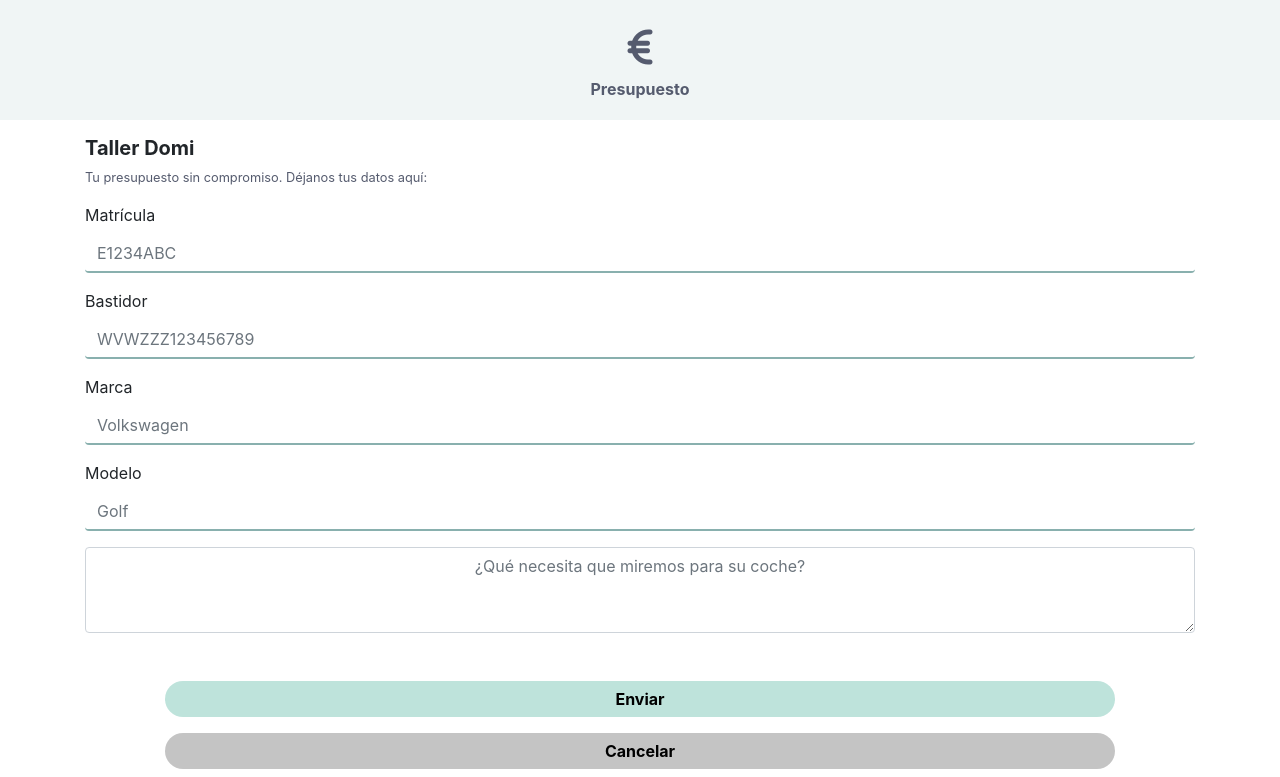
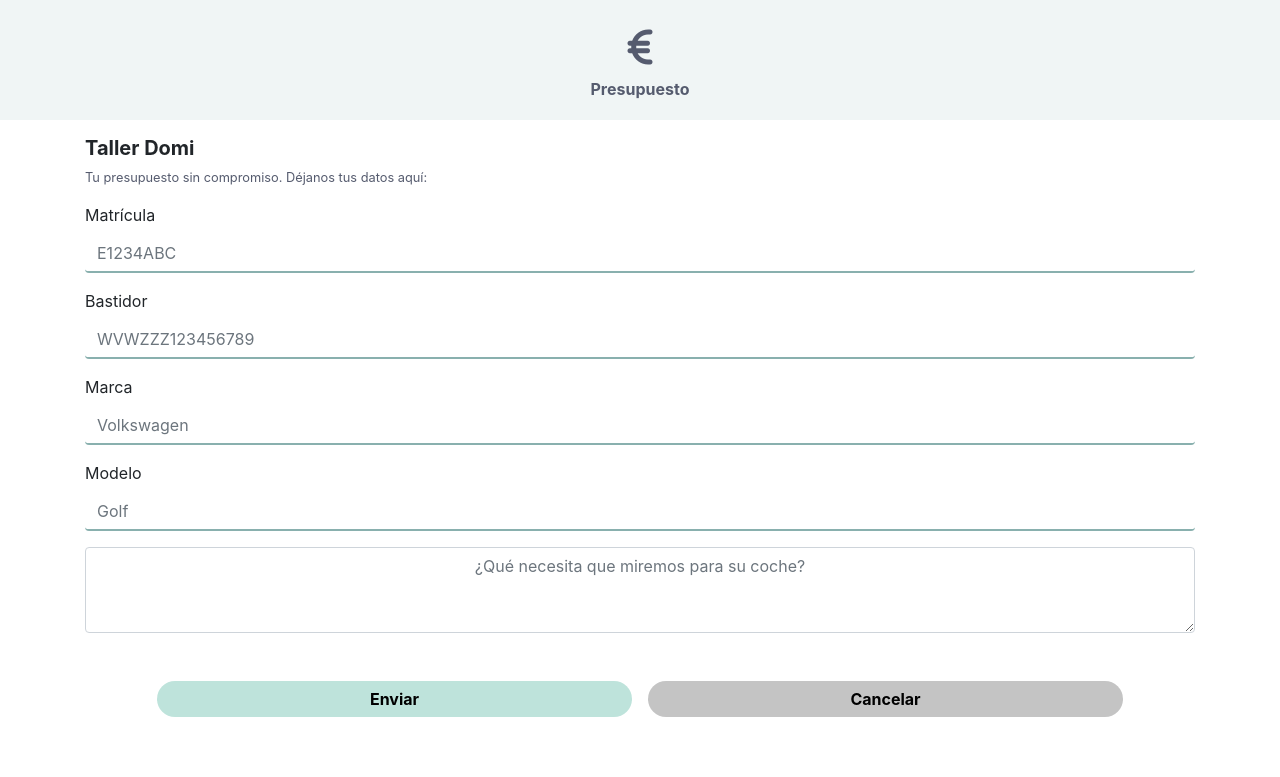
Before and after one commit to rtoledocastellano/fixacar-frontend, a plain HTML site: page budget-form.html in a window 1280 px wide. Shown: the part 62-839 px from the top of the page. After the commit the page ends 800 px from the top, so only its background shows below. Drawn offline with nearby package versions, Linux system fonts and the light colour scheme; no server answers.

Commit message:
Updated buttons width

```diff
--- a/budget-form.html
+++ b/budget-form.html
@@ -101,8 +101,8 @@
       </div>
 
       <div class="row pt-4 justify-content-center">
-        <button type="submit" id="send" class="btn theme-green-light-btn col-10 m-2">Enviar</button>
-        <button type="submit" class="btn theme-gray-light-btn col-10 m-2 hBack">Cancelar</button>
+        <button type="submit" id="send" class="btn theme-green-light-btn col-5 m-2">Enviar</button>
+        <button type="submit" class="btn theme-gray-light-btn col-5 m-2 hBack">Cancelar</button>
       </div>
 
     </form>
```
Also changed, not shown: rating-form.html (+2 -2 lines).
